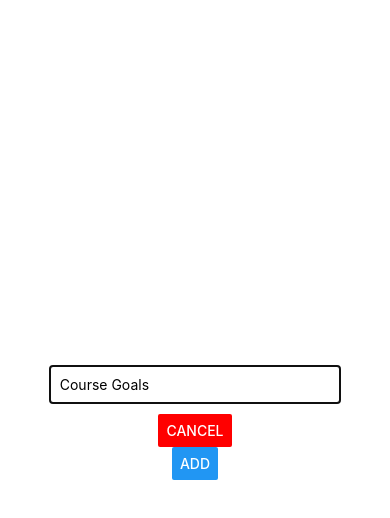
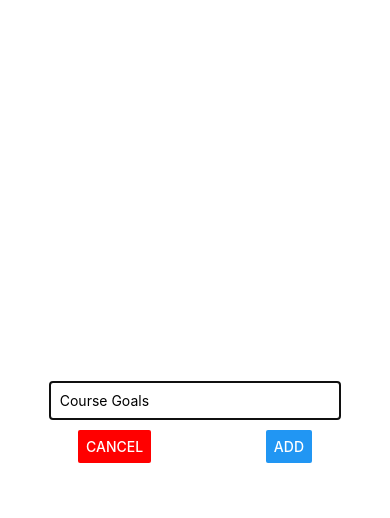
Before and after one commit to yuri-la-torre-ortiz/ReactNativetutorial, a React Native app: screen / in a window 390 px wide. Both pictures are taken after a click on the button "ADD NEW GOAL". Shown: the top 518 px of the page. Built offline with nearby package versions, Linux system fonts and the light colour scheme.

Commit message:
Style Cancel and Add Goal buttons

```diff
--- a/components/GoalInput.js
+++ b/components/GoalInput.js
@@ -26,12 +26,14 @@ const GoalInput = (props) => {
           onChangeText={goalInputHandler}
           value={enteredGoal}
         />
+        <View style={styles.buttons}>
           <Button
             title="CANCEL"
             color="red"
             onPress={cancelGoalAdditionHandler}
           />
           <Button title="ADD" onPress={addGoalHandler} />
+        </View>
       </View>
     </Modal>
   );
@@ -50,6 +52,11 @@ const styles = StyleSheet.create({
     padding: 10,
     marginBottom: 10,
   },
+  buttons: {
+    flexDirection: "row",
+    justifyContent: "space-between",
+    width: "60%",
+  },
 });
 
 export default GoalInput;
```
Lines whose indentation alone changed are shown as unchanged.
